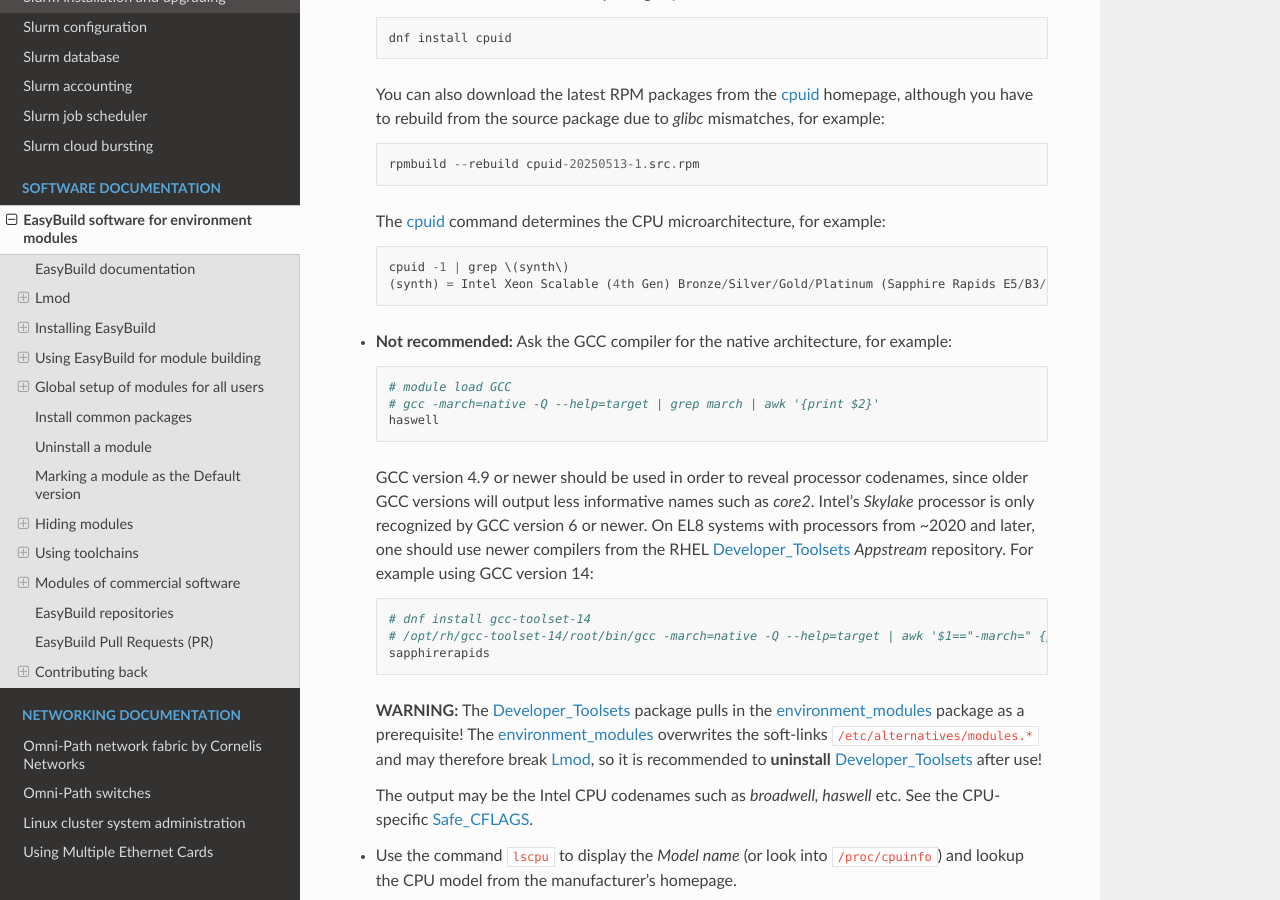
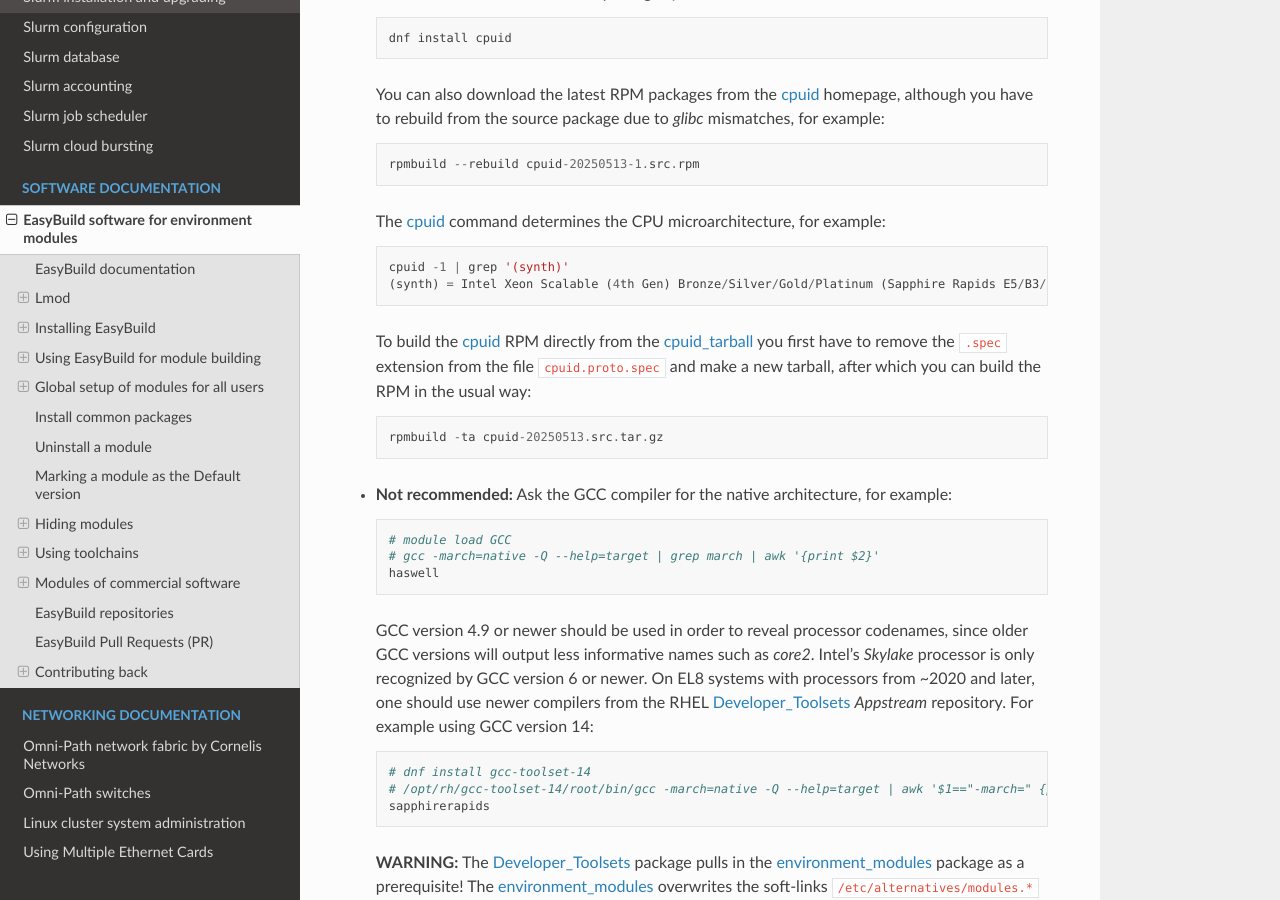
Before and after one commit to OleHolmNielsen/Niflheim_system, a Sphinx documentation site: the page built from docs/EasyBuild_modules.rst, in a window 1280 px wide and 900 px high, scrolled down 9826 px. Built offline with Sphinx 7.4.7 and the Read the Docs theme 3.1.0, drawn with Linux system fonts in a browser that asks for light colours.

Commit message:
Build of cpuid

```diff
--- a/docs/EasyBuild_modules.rst
+++ b/docs/EasyBuild_modules.rst
@@ -405,8 +405,14 @@ We have found the following solutions:
 
   The cpuid_ command determines the CPU microarchitecture, for example::
 
-   cpuid -1 | grep \(synth\)
-   (synth) = Intel Xeon Scalable (4th Gen) Bronze/Silver/Gold/Platinum (Sapphire Rapids E5/B3/S3) {Golden Cove}, Intel 7
+    cpuid -1 | grep '(synth)'
+    (synth) = Intel Xeon Scalable (4th Gen) Bronze/Silver/Gold/Platinum (Sapphire Rapids E5/B3/S3) {Golden Cove}, Intel 7
+
+  To build the cpuid_ RPM directly from the cpuid_tarball_ you first have to remove the ``.spec`` extension
+  from the file ``cpuid.proto.spec`` and make a new tarball,
+  after which you can build the RPM in the usual way::
+
+    rpmbuild -ta cpuid-20250513.src.tar.gz
 
 * **Not recommended:**
   Ask the GCC compiler for the native architecture, for example::
@@ -455,6 +461,7 @@ For example, users may choose to select CPU-specific module trees::
 .. _Developer_Toolsets: https://developers.redhat.com/articles/2025/04/16/gcc-and-gcc-toolset-versions-rhel-explainer
 .. _environment_modules: https://modules.readthedocs.io/en/latest/
 .. _cpuid: http://www.etallen.com/cpuid.html
+.. _cpuid_tarball: https://www.etallen.com/cpuid/cpuid-20250513.src.tar.gz
 
 Automounting the CPU architecture dependent modules directory
 -------------------------------------------------------------
```
